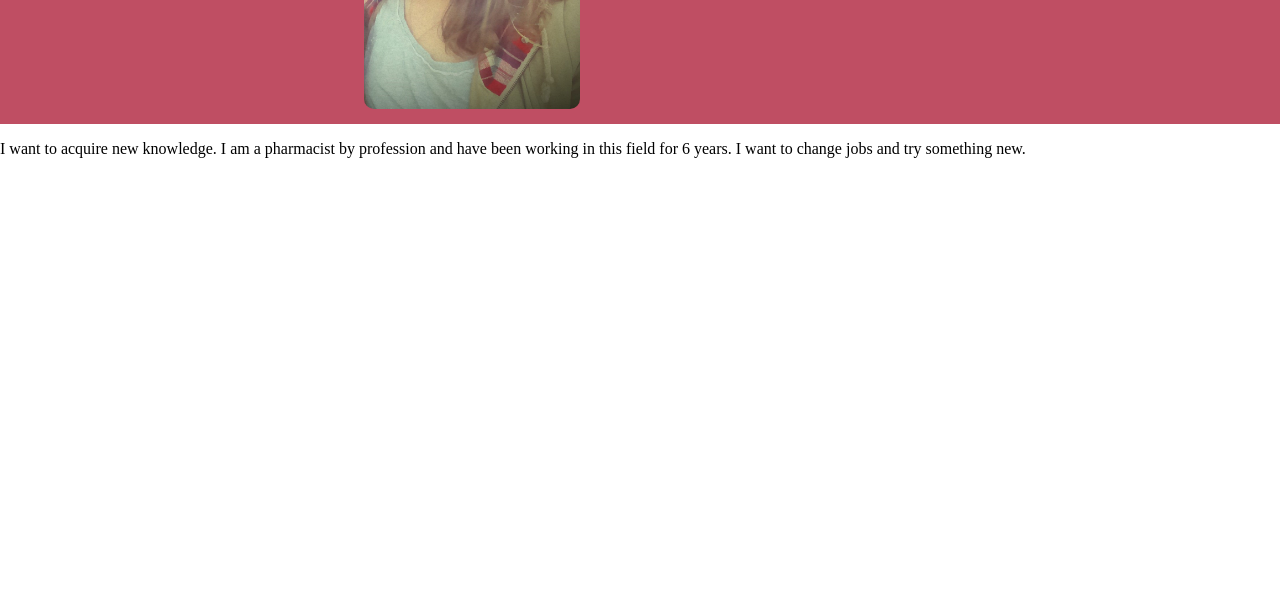
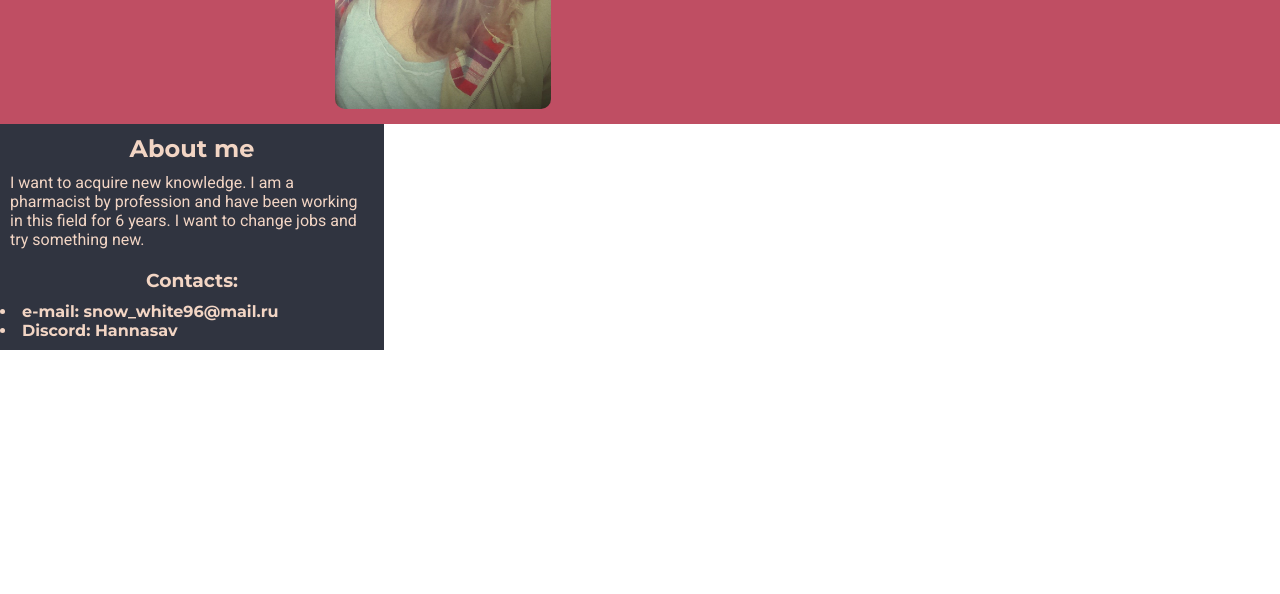
Before and after one commit to hAnnaSavitskaya/rsschool-cv, a plain HTML site: page index.html in a window 1280 px wide. Shown: the part 206-800 px from the top of the page. Drawn offline with Linux system fonts and the light colour scheme.

Commit message:
feat:add section about me, section contact

```diff
--- a/index.html
+++ b/index.html
@@ -17,15 +17,29 @@
     <main class="main">
         <section class="left-section">
             <section class="about-me">
+                <h2 class="title">About me</h2>
                 <p class="about-me__p">
                     I want to acquire new knowledge. I am a pharmacist by profession and have been working
                     in this field for 6 years. I want to change jobs and try something new.
                 </p>
             </section>
+                    <section class="l-section">
+                            <section class="contact">
+                                <h3 class="title2"> Contacts: </h3>
+                                    <p class="contact_p">
+                                        <lo>
+                                            <li> e-mail: snow_white96@mail.ru </li>
+                                            <li> Discord: Hannasav </li>
+                                        </lo>
+                                    </p>
+                            </section>
+                    </section>
+        <section class="right-section">
+            <section class="skills">
+
+            </section>
+
         </section>
-       <section class="rigcht-section">
-
-       </section>
     </main>
     <footer></footer>
 </body>
--- a/style.css
+++ b/style.css
@@ -1,12 +1,21 @@
+@import url('https://fonts.googleapis.com/css2?family=Montserrat:wght@700&family=Roboto:ital,wght@0,400;0,700;1,400&display=swap');
+
 :root {
+    --mont: 'Montserrat', sans-serif;
+    --robot: 'Roboto', sans-serif;
     --black: #303440;
     --pink: #bf4e63;
     --white: #F2D5C4;
 }
 
+* {
+    margin: 0;
+    padding: 0;
+}
 body {
     max-width: 1280px;
     margin: 0 auto;
+    font-family: var(--robot);
 }
 
 .header {
@@ -29,4 +38,42 @@ body {
     color: var(--black);
     font-size: 40px;
     margin: auto 0;
+    font-family: var(--mont);
 }
+.left-section {
+    background-color: var(--black);
+    color: var(--white);
+    max-width: 30%;
+    margin: 0;
+}
+.title {
+    text-align: center;
+    padding: 10px 0;
+    font-family: var(--mont);
+}
+.about-me__p {
+    padding: 0 10px;
+}
+.l-section {
+    text-align: left;
+
+}
+.contact {
+    text-align: left;
+    padding: 10px 0;
+    font-family: var(--mont);
+}
+.contact_p {
+    padding: 0 100px;
+}
+.title2 {
+    text-align: center;
+    padding: 10px 0;
+    font-family: var(--mont);
+}
+.right-section {
+    background-color: var(--white);
+    color: var(--black);
+    max-width: 70%;
+    margin: 0;
+}
```
